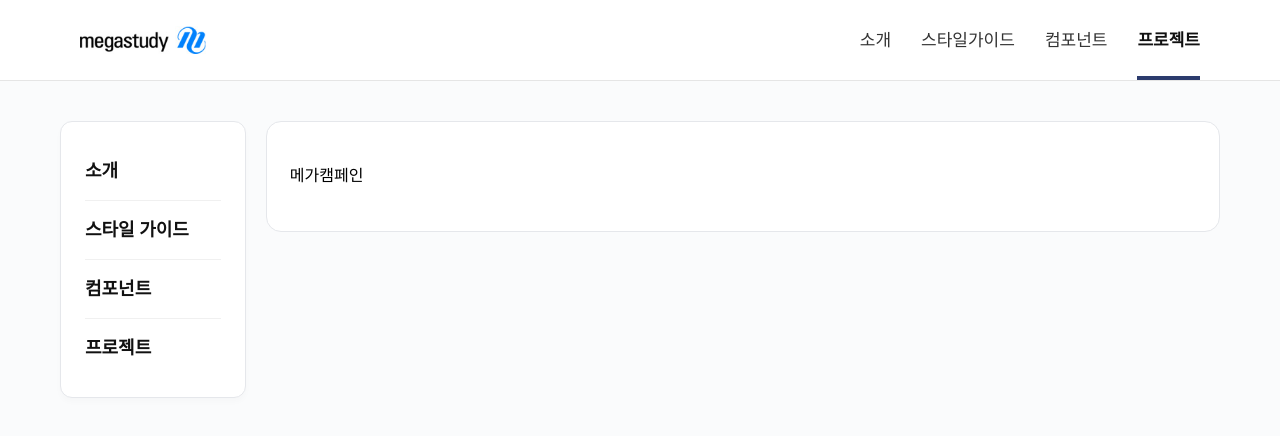
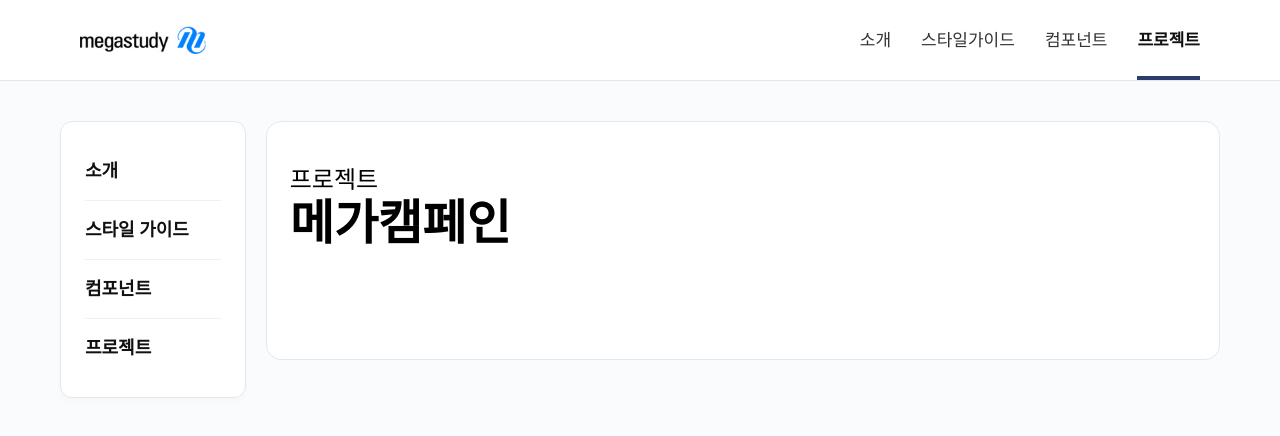
Before and after one commit to Dseok12/vue-mdn, a Vue app in the folder vue-mdn/: page /project/mega-campaign in a window 1280 px wide. Shown: the top 436 px of the page. Built offline with nearby package versions, Linux system fonts and the light colour scheme.

Commit message:
프로젝트 서브메뉴 제목 반영 / common.css 파일 생성

```diff
--- /dev/null
+++ b/vue-mdn/src/css/pages/project/common.css
@@ -0,0 +1,4 @@
+/* 프로젝트 컴포넌트 css */
+.page-project__tit-box{margin-bottom: 4rem;}
+.page-project__sub-tit{display: flex;align-items: center;font-size: 1.5rem;font-weight: 400;margin-bottom: 0.5rem;}
+.page-project__tit{display: flex;font-size: 3rem;font-weight: 700;}
--- a/vue-mdn/src/pages/project/CollegeInfo.vue
+++ b/vue-mdn/src/pages/project/CollegeInfo.vue
@@ -1,6 +1,9 @@
 <template>
     <div>
-        <h1>메가패쓰</h1>
+        <div class="page-project__tit-box">
+            <div class="page-project__sub-tit">프로젝트</div>
+            <h1 class="page-project__tit">입시정보</h1>
+        </div>
     </div>
 </template>
 <script>
--- a/vue-mdn/src/pages/project/MegaCampaign.vue
+++ b/vue-mdn/src/pages/project/MegaCampaign.vue
@@ -1,6 +1,9 @@
 <template>
     <div>
-        <h1>메가캠페인</h1>
+        <div class="page-project__tit-box">
+            <div class="page-project__sub-tit">프로젝트</div>
+            <h1 class="page-project__tit">메가캠페인</h1>
+        </div>
     </div>
 </template>
 <script>
--- a/vue-mdn/src/pages/project/MegaPass.vue
+++ b/vue-mdn/src/pages/project/MegaPass.vue
@@ -1,6 +1,9 @@
 <template>
     <div>
-        <h1>메가패쓰</h1>
+        <div class="page-project__tit-box">
+            <div class="page-project__sub-tit">프로젝트</div>
+            <h1 class="page-project__tit">메가패쓰</h1>
+        </div>
     </div>
 </template>
 <script>
--- a/vue-mdn/src/pages/project/MegaTeacher.vue
+++ b/vue-mdn/src/pages/project/MegaTeacher.vue
@@ -1,9 +1,19 @@
 <template>
     <div>
-        <h1>메가선생님</h1>
+        <div class="page-project__tit-box">
+            <div class="page-project__sub-tit">프로젝트</div>
+            <h1 class="page-project__tit">메가선생님</h1>
+        </div>
+        <div class="page-project-contents">
+            <div class="page-project-contents__box">
+
+            </div>
+        </div>
     </div>
 </template>
 <script>
+import '../../css/pages/project/common.css';
+
 export default {
 
 }
--- a/vue-mdn/src/pages/project/OnlineBookstore.vue
+++ b/vue-mdn/src/pages/project/OnlineBookstore.vue
@@ -1,6 +1,9 @@
 <template>
     <div>
-        <h1>온라인서점</h1>
+        <div class="page-project__tit-box">
+            <div class="page-project__sub-tit">프로젝트</div>
+            <h1 class="page-project__tit">온라인서점</h1>
+        </div>
     </div>
 </template>
 <script>
--- a/vue-mdn/src/pages/project/SatGpa.vue
+++ b/vue-mdn/src/pages/project/SatGpa.vue
@@ -1,6 +1,9 @@
 <template>
     <div>
-        <h1>수능내신</h1>
+        <div class="page-project__tit-box">
+            <div class="page-project__sub-tit">프로젝트</div>
+            <h1 class="page-project__tit">수능내신</h1>
+        </div>
     </div>
 </template>
 <script>
--- a/vue-mdn/src/pages/project/UniExam.vue
+++ b/vue-mdn/src/pages/project/UniExam.vue
@@ -1,6 +1,9 @@
 <template>
     <div>
-        <h1>대학별고사</h1>
+        <div class="page-project__tit-box">
+            <div class="page-project__sub-tit">프로젝트</div>
+            <h1 class="page-project__tit">대학별고사</h1>
+        </div>
     </div>
 </template>
 <script>
```
